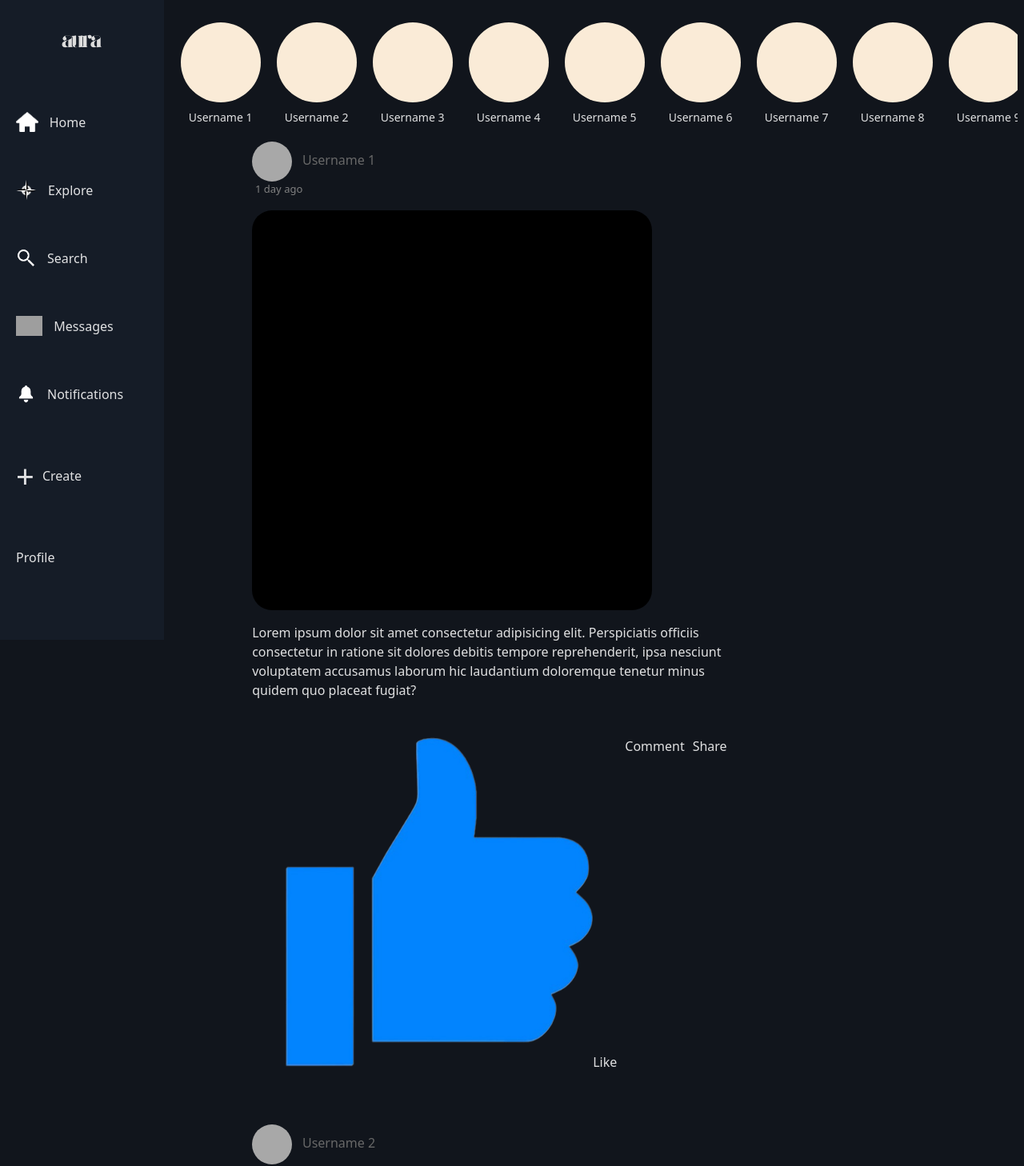
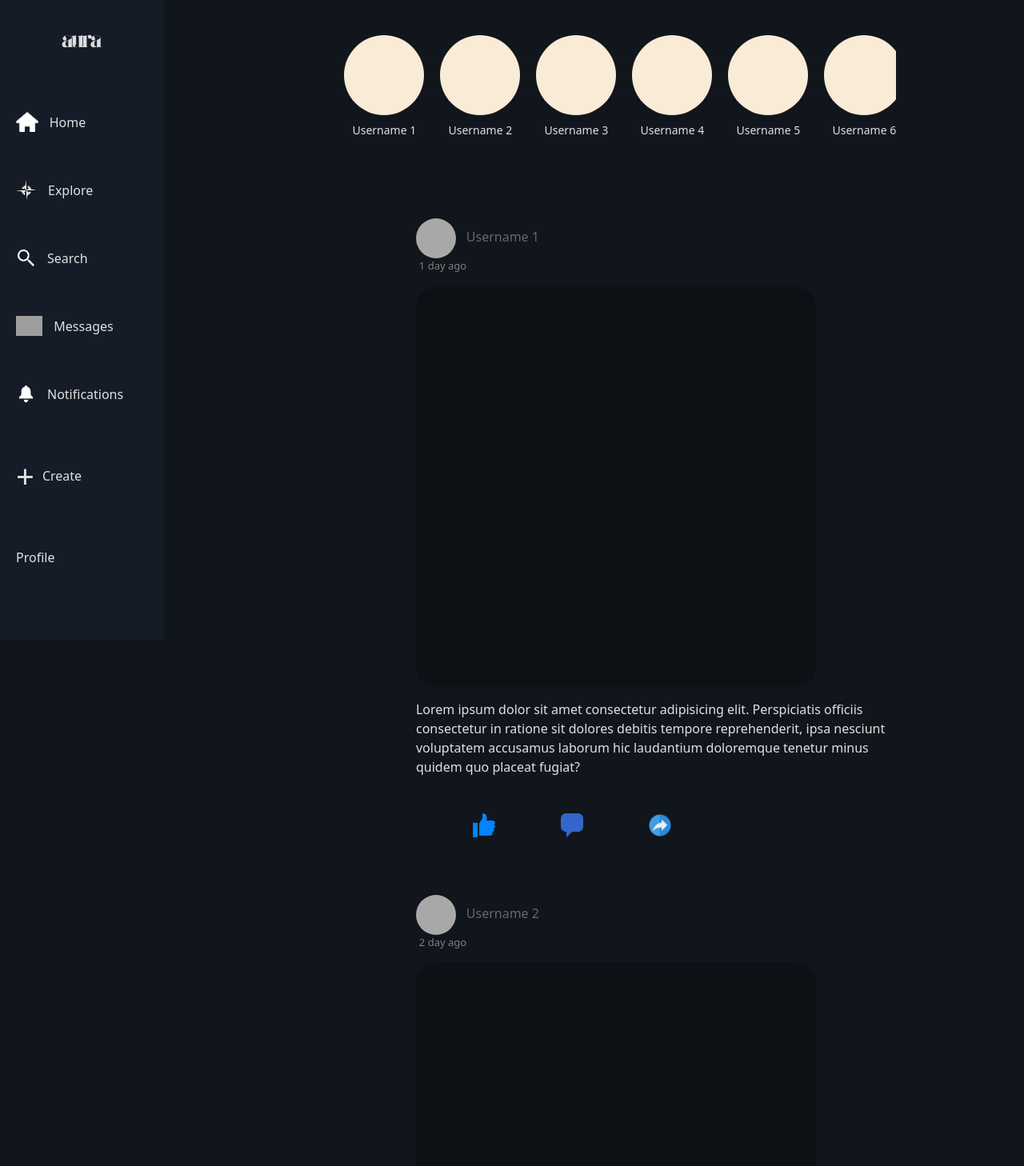
Before and after one commit to Abhinav2065/Aura, a React (Vite) app in the folder frontend/: page / in a window 1280 px wide. Shown: the top 1458 px of the page at 80% size. Built offline with nearby package versions, Linux system fonts and the light colour scheme; grey boxes are pictures that could not be loaded.

Commit message:
Finalized the home page

```diff
--- a/frontend/src/Components/Home.jsx
+++ b/frontend/src/Components/Home.jsx
@@ -6,6 +6,8 @@ import search from '/search.png'
 import message from '/message.png'
 import notification from '/notification.png'
 import like from '/like.png'
+import comment from '/comment.png'
+import share from '/share.png'
 import '../style/Home.css'
 
 const Home = () => {
@@ -52,9 +54,9 @@ const Home = () => {
                     <div className="stats">
                         <div className="interactions">
                             <ul>
-                                <li><img src={like} className='like-img' alt="" />Like</li>
-                                <li>Comment</li>
-                                <li>Share</li>
+                                <li><img src={like} className='like-img' alt="" /></li>
+                                <li><img src={comment} className='like-img' alt="" /></li>
+                                <li><img src={share} className='like-img' alt="" /></li>
                             </ul>
                         </div>
                     </div>
--- a/frontend/src/style/Home.css
+++ b/frontend/src/style/Home.css
@@ -1,3 +1,12 @@
+.home {
+    display: grid;
+    grid-template-columns: 16vw 1fr 300px;
+    grid-template-areas:
+    "sidebar suggestions user"
+    "sidebar memories user";
+}
+
+
 .logo-img {
     height: 70px;
     padding-top: 20px;
@@ -9,6 +18,7 @@
 }
 
 .sidebar {
+    grid-area: sidebar;
     display: flex;
     flex-direction: column;
     width: 16vw;
@@ -48,10 +58,14 @@
 }
 
 .suggestion {
+    grid-area: suggestions;
+    padding-left: 2vw;
+    padding-top: 2vh;
     display: flex;
     flex-direction: column;
     padding-left: 17vw;
     overflow-y: auto;
+    padding-bottom: 10vh;
 }
 
 .people {
@@ -104,6 +118,9 @@
 }
 
 .memories {
+    grid-area: memories;
+    padding-left: 2vw;
+
     padding-left: 24vw;
     display: flex;
     flex-direction: column;
@@ -143,7 +160,7 @@
     height: 500px;
     width: 500px;
     border-radius: 25px;
-    background-color: black;
+    background-color: rgba(0, 0, 0, 0.26);
 }
 
 .content-text {
@@ -165,4 +182,12 @@
 
 .interactions li {
     padding-right: 10px;
+    text-align: center;
+    max-width: 100px;
+    min-width: 100px;
 }
+
+.like-img {
+    height: 30px;
+    padding-right: 10px;
+}
```
Also changed, not shown: frontend/public/comment.png (added), frontend/public/share.png (added), frontend/src/index.css (line endings or trailing spaces).
